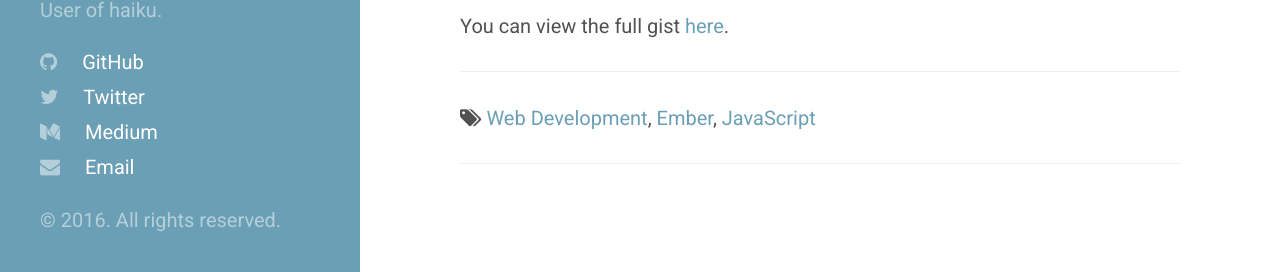
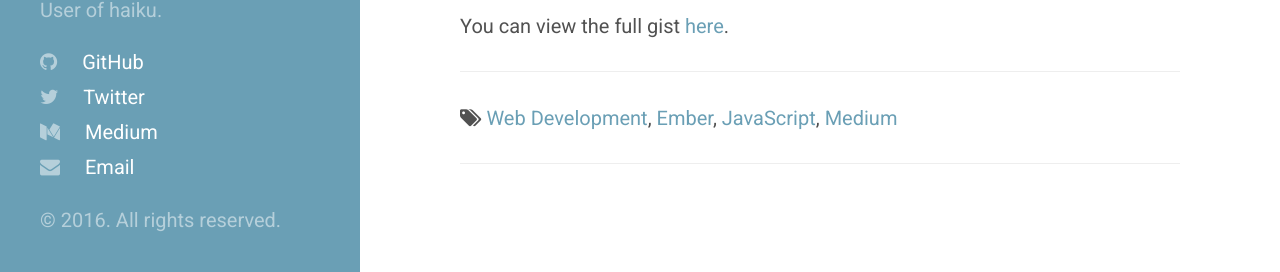
Before and after one commit to jonpitch/jonpitch.github.io, a Jekyll site: the page built from _posts/2016-04-02-ember-theming.md, in a window 1280 px wide and 900 px high, scrolled down 3802 px. Shown: the part 625-897 px from the top of the window. Built offline with Jekyll 4.4.1, drawn with Linux system fonts in a browser that asks for light colours; nearby versions of some CDN libraries; Markdown is read by kramdown in place of the engine named in the settings; comment, search, counter and statistics services are not loaded.

Commit message:
adding medium tag to ember-theming blog post

```diff
--- a/_posts/2016-04-02-ember-theming.md
+++ b/_posts/2016-04-02-ember-theming.md
@@ -1,7 +1,8 @@
 ---
 layout: post
 title: Ember Theming
-tags: [web-development, ember, javascript]
+medium: https://medium.com/@jonpitch/ember-theming-97e9562084c7
+tags: [web-development, ember, javascript, medium]
 ---
 
 ## Intro
```
